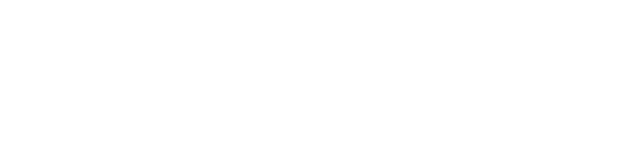
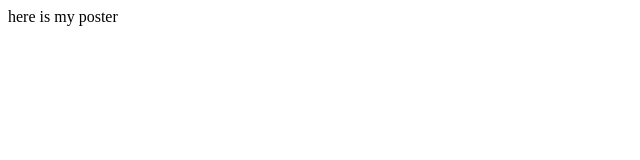
Before and after one commit to watzekdi/coachella-poster-assignment, a plain HTML site: page index.html in a window 1280 px wide. Shown: the whole page, without its empty margins (0-640 px from the left). Drawn offline with Linux system fonts and the light colour scheme.

Commit message:
my first commit

```diff
--- a/index.html
+++ b/index.html
@@ -14,6 +14,7 @@
 
     <div id="poster">
 
+      here is my poster
 
 
 
```
